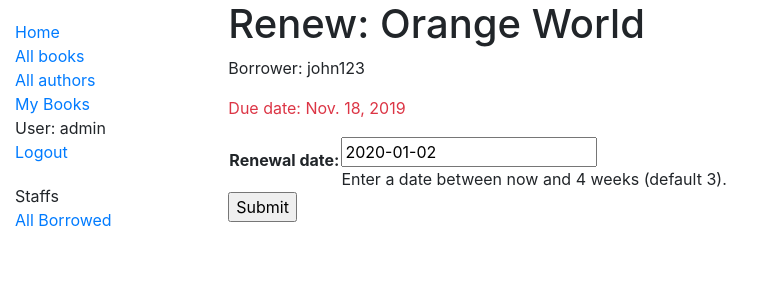
After one commit to ramendas123/django-locallibrary, a Django app: page /catalog/book/67d769f9-925a-497b-80ac-6bccaf4e0913/renew/ in a window 1280 px wide. The commit adds this page. Shown: the top 300 px of the page, without its empty margins (0-774 px from the left). Run offline with Django 3.2, Linux system fonts and the light colour scheme; a user stored in the database is signed in; data comes from the database, SQL or seed files in the repository; some libraries are stand-ins or nearby versions.

Commit message:
add book renew functionality

```diff
--- /dev/null
+++ b/locallibrary/catalog/forms.py
@@ -0,0 +1,18 @@
+from django import forms
+import datetime
+from django.core.exceptions import ValidationError
+from django.utils.translation import ugettext_lazy as _
+
+class RenewBookForm(forms.Form):
+    renewal_date = forms.DateField(help_text="Enter a date between now and 4 weeks (default 3).")
+
+    def clean_renewal_date(self):
+    	data = self.cleaned_data['renewal_date']
+    	#check if a date is not in the past
+    	if data < datetime.date.today():
+    		raise ValidationError(_('Invalid date - renewal in past'))
+    	#Check if a date is in the allowed range (+4 weeks from today)
+    	if data > datetime.date.today() + datetime.timedelta(weeks = 4):
+    		raise ValidationError(_('Invalid date - renewal more than 4 weeks ahead'))
+    	#remember to always return the cleaned data
+    	return data
--- /dev/null
+++ b/locallibrary/catalog/templates/catalog/book_renew_librarian.html
@@ -0,0 +1,15 @@
+{% extends "base_generic.html" %}
+
+{% block content %}
+  <h1>Renew: {{ book_instance.book.title }}</h1>
+  <p>Borrower: {{ book_instance.borrower }}</p>
+  <p{% if book_instance.is_overdue %} class="text-danger"{% endif %}>Due date: {{ book_instance.due_back }}</p>
+
+  <form action="" method="post">
+    {% csrf_token %}
+    <table>
+    {{ form.as_table }}
+    </table>
+    <input type="submit" value="Submit">
+  </form>
+{% endblock %}
--- a/locallibrary/catalog/templates/catalog/bookinstance_list_librarians.html
+++ b/locallibrary/catalog/templates/catalog/bookinstance_list_librarians.html
@@ -9,6 +9,7 @@
       {% for bookinst in bookinstance_list %}
       <li class="{% if bookinst.is_overdue %}text-danger{% endif %}">
         <a href="{% url 'book-detail' bookinst.book.pk %}">{{bookinst.book.title}}</a> ({{ bookinst.due_back }})-{{ bookinst.borrower.username }}
+        {% if perms.catalog.can_mark_returned %}- <a href="{% url 'renew-book-librarian' bookinst.id %}">Renew</a>  {% endif %}
       </li>
       {% endfor %}
     </ul>
--- a/locallibrary/catalog/urls.py
+++ b/locallibrary/catalog/urls.py
@@ -29,3 +29,6 @@ urlpatterns += [
     path('mybooks/', views.LoanedBooksByUserListView.as_view(), name='my-borrowed'),
     path('borrowed/', views.BorrowedBooksListView.as_view(), name='borrowed'),
 ]
+urlpatterns += [
+    path('book/<uuid:pk>/renew/', views.renew_book_librarian, name='renew-book-librarian'),
+]
--- a/locallibrary/catalog/views.py
+++ b/locallibrary/catalog/views.py
@@ -1,9 +1,13 @@
-from django.shortcuts import render
+import datetime
+from django.shortcuts import render, get_object_or_404
 from catalog.models import Book, Author, BookInstance, Genre
 from django.views import generic
+from django.urls import reverse
 from django.http import HttpResponse,HttpResponseNotFound, HttpResponseRedirect
 from django.contrib.auth.decorators import login_required, permission_required
 from django.contrib.auth.mixins import LoginRequiredMixin, PermissionRequiredMixin
+#import book renewal forms
+from catalog.forms import RenewBookForm
 # Create your views here.
 def index(request):
     """View function for home page of site."""
@@ -82,3 +86,32 @@ class BorrowedBooksListView(LoginRequiredMixin,PermissionRequiredMixin,generic.L
 
     def get_queryset(self):
         return BookInstance.objects.filter(status__exact='o').order_by('due_back')
+
+
+@permission_required('catalog.can_mark_returned')
+def renew_book_librarian(request, pk):
+    book_instance = get_object_or_404(BookInstance, pk=pk)
+
+
+    # If this is a POST request then process the Form data
+    if request.method == 'POST':
+        #create a form instance and populate it with data from the request (binding):
+        form = RenewBookForm(request.POST)
+
+        #Check if the form is valid
+        if form.is_valid():
+            # process the data in form.cleaned_data as required (here we just write it  to the model due_back field)
+            book_instance.due_back = form.cleaned_data['renewal_date']
+            book_instance.save()
+            # redirect to a new URL :
+            return HttpResponseRedirect(reverse('borrowed'))
+
+    # If this is a GET (or any other method) create the default form.
+    else:
+        proposed_renewal_date = datetime.date.today() + datetime.timedelta(weeks = 3)
+        form = RenewBookForm(initial={'renewal_date': proposed_renewal_date})
+    context = {
+            'form':form,
+            'book_instance':book_instance
+        }
+    return render(request, 'catalog/book_renew_librarian.html', context)
```
